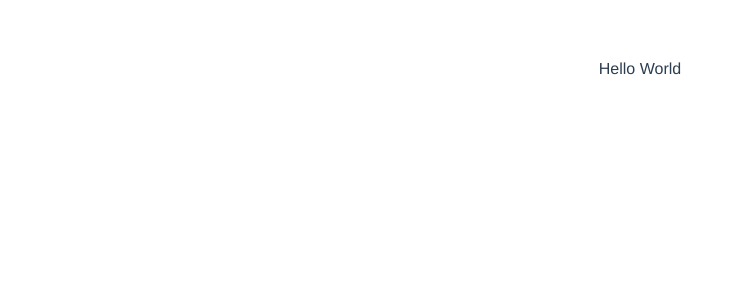
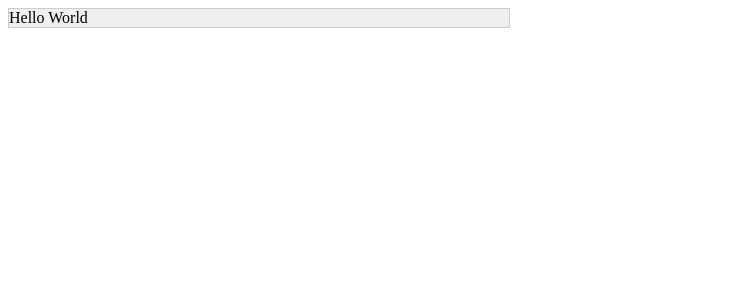
Before and after one commit to mattcarpenter/vue-kanji-character-sketchpad, a Vue app: page / in a window 1280 px wide. Shown: the top 300 px of the page, without its empty margins (0-736 px from the left). Built offline with nearby package versions, Linux system fonts and the light colour scheme.

Commit message:
demo file working

```diff
--- a/package.json
+++ b/package.json
@@ -5,11 +5,11 @@
   "scripts": {
     "serve": "vue-cli-service serve",
     "build": "vue-cli-service build",
-    "build-bundle": "vue-cli-service build --target lib --name vue-kanji-component-sketchpad ./src/App.vue",
+    "build-bundle": "vue-cli-service build --target lib --name vue-kanji-character-sketchpad ./src/App.vue",
     "lint": "vue-cli-service lint",
     "test": "jest"
   },
-  "main": "./dist/vue-kanji-component-sketchpad.common.js",
+  "main": "./dist/vue-kanji-character-sketchpad.common.js",
   "files": [
     "dist/*",
     "src/*",
--- a/src/App.vue
+++ b/src/App.vue
@@ -1,22 +1,34 @@
 <template>
-  <div id="app">
+  <div class="sketchpad-container" v-bind:style="containerStyle">
     Hello World
   </div>
 </template>
 
 <script>
 export default {
-  name: 'sketchpad'
+  name: 'kanji-character-sketchpad',
+  props: {
+    maxWidth: {
+      type: Number,
+      required: false
+    }
+  },
+  computed: {
+    containerStyle: function () {
+      return {
+        maxWidth: (this.$props.maxWidth || 500) + 'px'
+      }
+    }
+  },
+  mounted: function () {
+
+  }
 }
 </script>
 
 <style>
-#app {
-  font-family: 'Avenir', Helvetica, Arial, sans-serif;
-  -webkit-font-smoothing: antialiased;
-  -moz-osx-font-smoothing: grayscale;
-  text-align: center;
-  color: #2c3e50;
-  margin-top: 60px;
+.sketchpad-container {
+  border: solid 1px #CCCCCC;
+  background-color: #EFEFEF;
 }
 </style>
```
Also changed, not shown: demo/index.html (+18 -1 lines).
